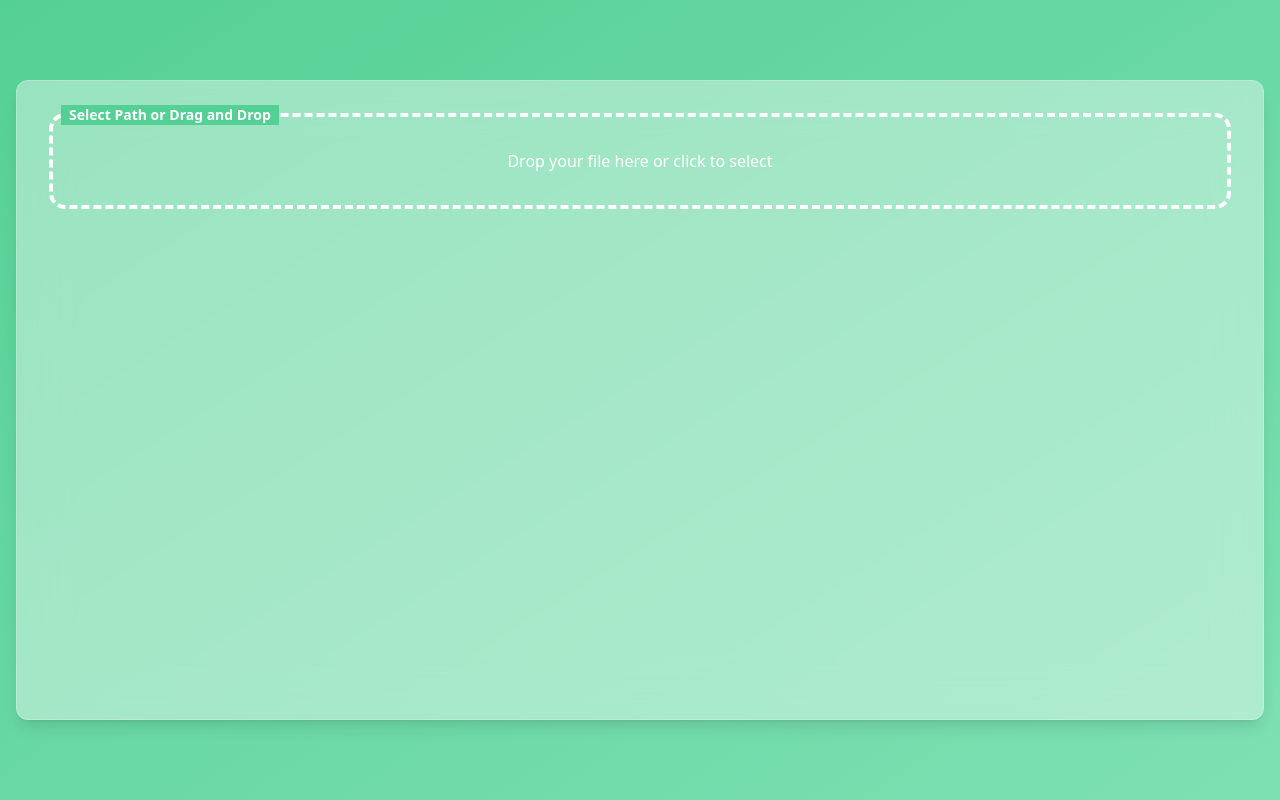
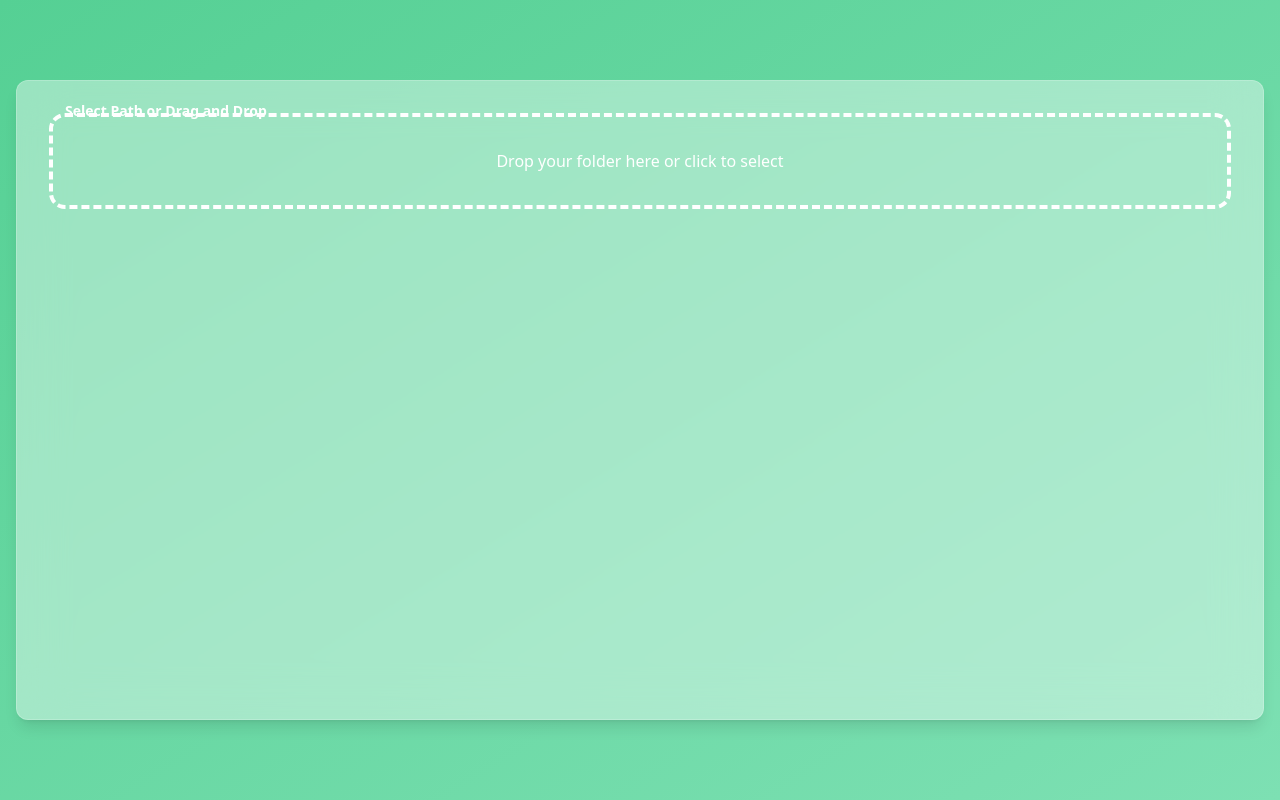
Before and after one commit to dkbozkurt/dkb-AdCraft, a React (Vite) app: page / in a window 1280 px wide. Built offline with nearby package versions, Linux system fonts and the light colour scheme.

Commit message:
FileDropArea with bugs

```diff
--- a/package.json
+++ b/package.json
@@ -10,6 +10,7 @@
     "preview": "vite preview"
   },
   "dependencies": {
+    "lucide-react": "^0.453.0",
     "react": "^18.3.1",
     "react-dom": "^18.3.1"
   },
--- a/src/components/FileDropArea.tsx
+++ b/src/components/FileDropArea.tsx
@@ -1,24 +1,124 @@
-import React, { useState } from 'react'
+import React, { useState, useRef } from 'react'
+import { Folder, X, Loader } from 'lucide-react'
 
 const FileDropArea: React.FC = () => {
-    const [file, setFile] = useState<File | null>(null)
+    const [folder, setFolder] = useState<string | null>(null)
+    const [isLoading, setIsLoading] = useState(false)
+    const fileInputRef = useRef<HTMLInputElement>(null)
 
-    const handleDrop = (e: React.DragEvent<HTMLDivElement>) => {
+    const handleDrop = async (e: React.DragEvent<HTMLDivElement>) => {
         e.preventDefault()
-        const droppedFile = e.dataTransfer.files[0]
-        setFile(droppedFile)
+        const items = e.dataTransfer.items
+        if (items) {
+            for (let i = 0; i < items.length; i++) {
+                const item = items[i].webkitGetAsEntry()
+                if (item && item.isDirectory) {
+                    handleFolder(item as FileSystemDirectoryEntry)
+                    break
+                }
+            }
+        }
+    }
+
+    const handleFolder = async (folderEntry: FileSystemDirectoryEntry) => {
+        setIsLoading(true)
+        try {
+            const hasPackageJson = await checkForPackageJson(folderEntry)
+            if (hasPackageJson) {
+                setFolder(folderEntry.name)
+                localStorage.setItem('selectedFolder', folderEntry.name)
+            } else {
+                alert('Selected folder does not contain a package.json file in its subdirectories.')
+            }
+        } catch (error) {
+            console.error('Error processing folder:', error)
+            alert('Error processing folder. Please try again.')
+        }
+        setIsLoading(false)
+    }
+
+    const checkForPackageJson = (entry: FileSystemDirectoryEntry): Promise<boolean> => {
+        return new Promise((resolve) => {
+            let found = false
+            const reader = entry.createReader()
+            const readEntries = () => {
+                reader.readEntries((entries) => {
+                    for (let i = 0; i < entries.length; i++) {
+                        if (entries[i].isFile && entries[i].name === 'package.json') {
+                            found = true
+                            break
+                        } else if (entries[i].isDirectory) {
+                            checkForPackageJson(entries[i] as FileSystemDirectoryEntry).then((result) => {
+                                if (result) found = true
+                            })
+                        }
+                    }
+                    if (!found && entries.length > 0) {
+                        readEntries()
+                    } else {
+                        resolve(found)
+                    }
+                })
+            }
+            readEntries()
+        })
+    }
+
+    const handleClick = () => {
+        fileInputRef.current?.click()
+    }
+
+    const handleFileInputChange = (e: React.ChangeEvent<HTMLInputElement>) => {
+        const files = e.target.files
+        if (files && files[0]) {
+            handleFolder(files[0] as unknown as FileSystemDirectoryEntry)
+        }
+    }
+
+    const removeFolder = () => {
+        setFolder(null)
+        localStorage.removeItem('selectedFolder')
     }
 
     return (
-        <div
-            className="relative border-4 border-dashed border-white rounded-2xl p-8 text-center cursor-pointer mb-4"
-            onDrop={handleDrop}
-            onDragOver={(e) => e.preventDefault()}
-        >
-            <h2 className="absolute -top-3 left-2 bg-jd-green px-2 text-white text-sm font-bold">Select Path or Drag and Drop</h2>
-            <p className="text-white">
-                {file ? file.name : 'Drop your file here or click to select'}
-            </p>
+        <div className="relative mb-4">
+            <h2 className="absolute -top-3 left-2 z-10 px-2 text-white text-sm font-bold">
+                Select Path or Drag and Drop
+            </h2>
+            <div
+                className={`relative border-4 border-dashed border-white rounded-2xl p-8 text-center cursor-pointer ${folder ? 'border-opacity-0' : 'border-opacity-100'
+                    }`}
+                onDrop={handleDrop}
+                onDragOver={(e) => e.preventDefault()}
+                onClick={handleClick}
+            >
+                {isLoading ? (
+                    <div className="flex items-center justify-center">
+                        <Loader className="animate-spin text-white mr-2" />
+                        <p className="text-white">Processing folder...</p>
+                    </div>
+                ) : folder ? (
+                    <div className="flex items-center justify-between bg-white bg-opacity-20 rounded-lg p-2">
+                        <div className="flex items-center">
+                            <Folder className="text-white mr-2" />
+                            <p className="text-white">{folder}</p>
+                        </div>
+                        <button onClick={(e) => { e.stopPropagation(); removeFolder(); }} className="text-white hover:text-red-500">
+                            <X />
+                        </button>
+                    </div>
+                ) : (
+                    <p className="text-white">Drop your folder here or click to select</p>
+                )}
+            </div>
+            <input
+                type="file"
+                ref={fileInputRef}
+                onChange={handleFileInputChange}
+                className="hidden"
+                webkitdirectory="true"
+                directory="true"
+            />
         </div>
     )
 }
```
Also changed, not shown: 1 other file (tests, documents, lock files or other folders).
